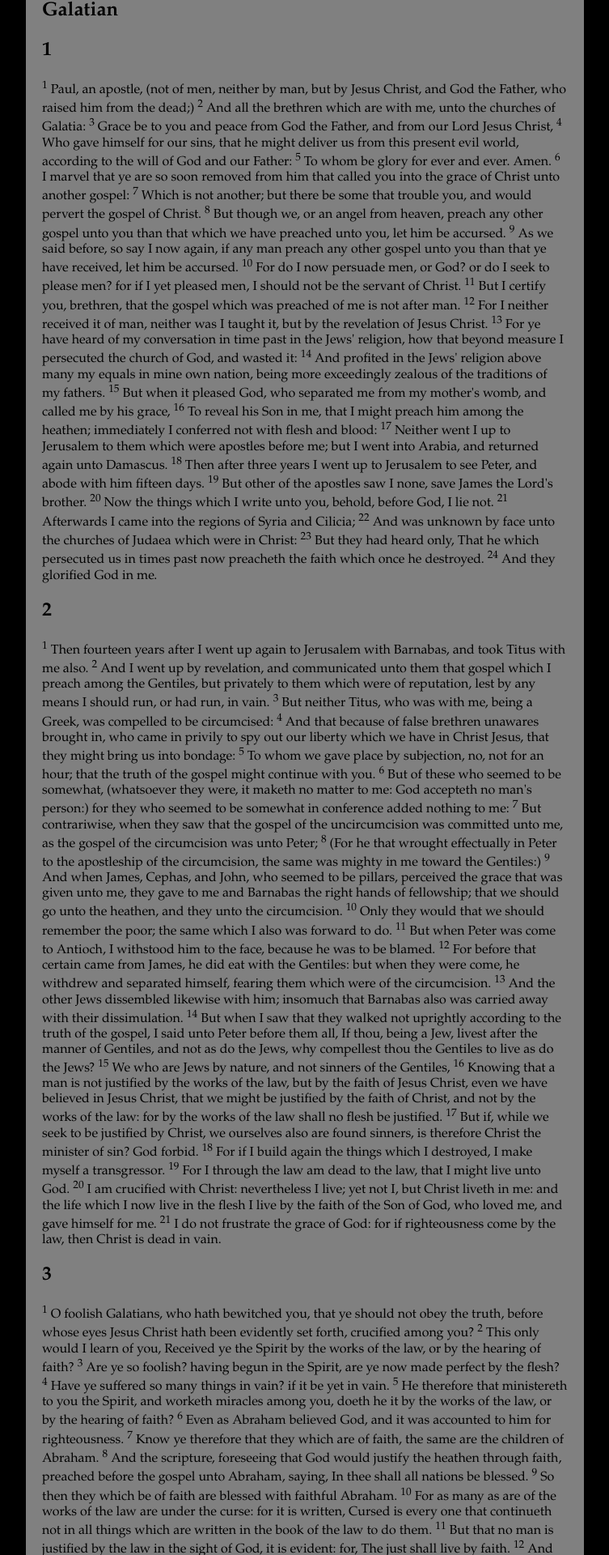
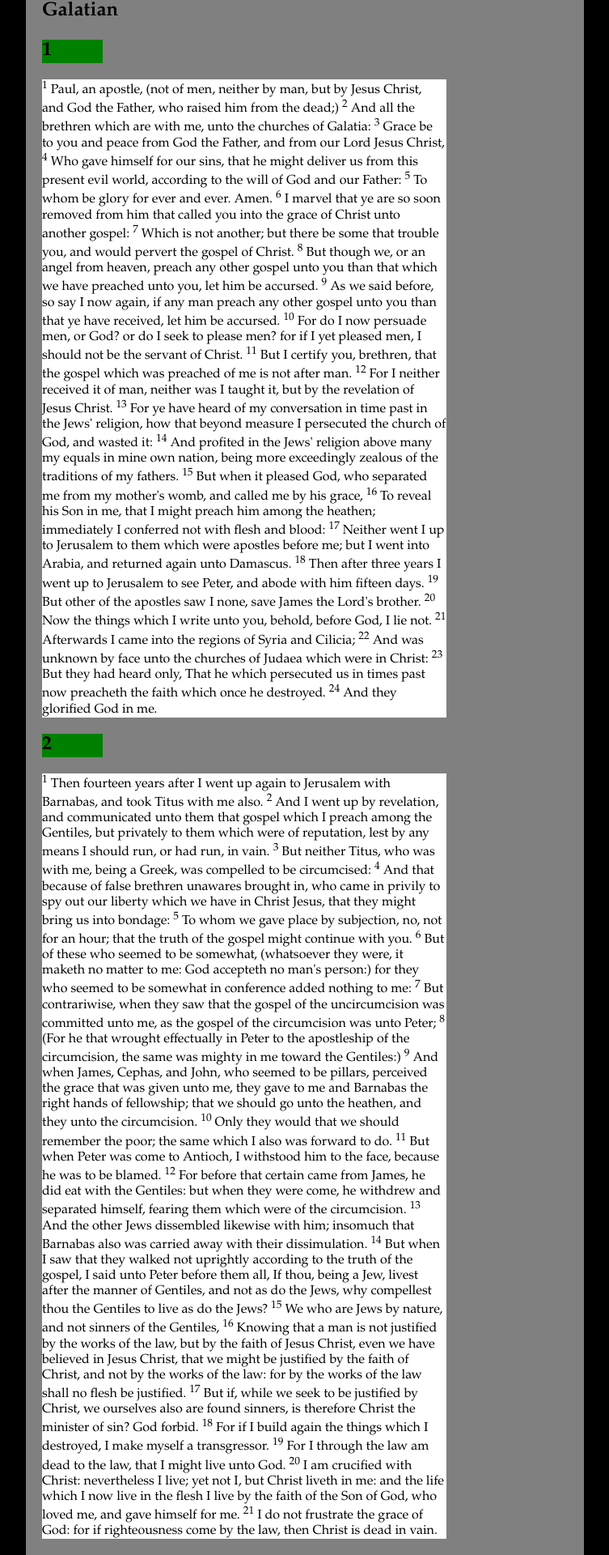
Before and after one commit to dreanod/dreanod.github.io, a Jekyll site: the page built from galatian2.html, in a window 1280 px wide. Shown: the top 1920 px of the page at 81% size, without its empty margins (263-1016 px from the left). Built offline with Jekyll 4.4.1, drawn with Linux system fonts in a browser that asks for light colours.

Commit message:
Update galatian2.html

```diff
--- a/galatian2.html
+++ b/galatian2.html
@@ -163,7 +163,6 @@
     .wrapper {
       font-family: Palatino;
       font-size: 16px;
-      max-width: 35em;
       box-sizing: content-box;
       display: block;
       max-width:650px;
@@ -181,20 +180,46 @@
     article,aside,details,figcaption,figure,footer,header,hgroup,nav,section,summary {
      display:block
     }
+    .column.left {
+      max-width: 75px;
+      background-color: green;
+    }
+    .column.right {
+      max-width: 75px;
+      background-color: blue;
+    }
+    .column.center {
+      max-width: 500px;
+      background-color: white;
+    }
   </style>
+
+
+
+
 </head>
 <body>
   <div class="wrapper">
     <section>
       <h1>Galatian</h1>
+        {% for chapter in page.text %}
+        <div class="row">
 
-        {% for chapter in page.text %}
-        <h1>{{ chapter[0] }}</h1>
+        <div class="column left">
+          <h1>{{ chapter[0] }}</h1>
+        </div>
+
+        <div class="column center">
         <p>
           {% for verse in chapter[1] %}
             <sup>{{ verse[0] }}</sup> {{ verse[1] }}
           {% endfor %}
         </p>
+        </div>
+
+        <div class="column right"></div>
+
+        </div>
         {% endfor %}
     </section>
   </div>
```
